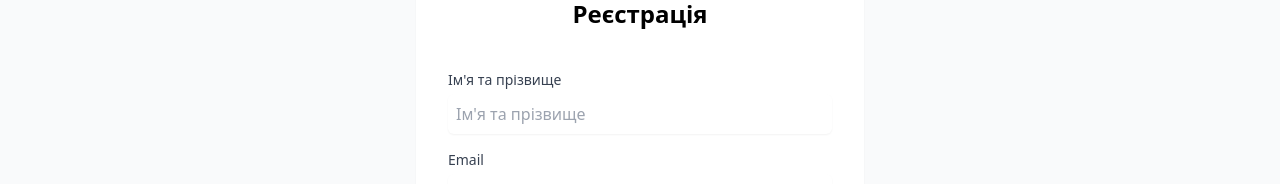
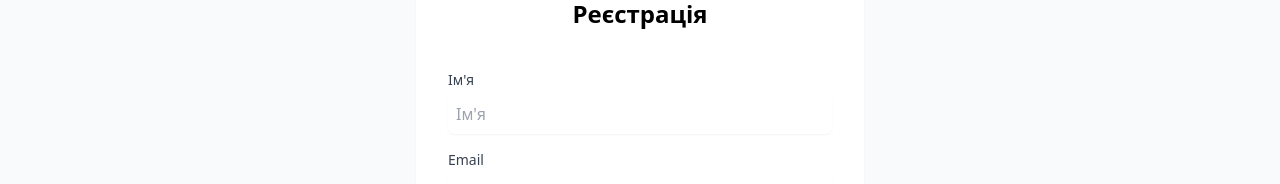
Before and after one commit to THE-GAME-PROJECTS/Team-3-CoworkingSpace-FE, a React (Vite) app: page /register in a window 1280 px wide. Shown: the part 276-460 px from the top of the page. Built offline with nearby package versions, Linux system fonts and the light colour scheme.

Commit message:
fixed register (username)

```diff
--- a/src/pages/Register.jsx
+++ b/src/pages/Register.jsx
@@ -93,7 +93,7 @@ export default function Register() {
         <form onSubmit={handleSubmit} className="space-y-4">
           <div>
             <label className="block text-sm font-medium text-gray-700">
-              Ім'я та прізвище
+              Ім'я
             </label>
             <input
               type="text"
@@ -104,7 +104,8 @@ export default function Register() {
                 fieldErrors.username ? "border-red-500" : ""
               }`}
               required
-              placeholder="Ім'я та прізвище"
+              placeholder="Ім'я"
+              minLength="2"
             />
 
             {fieldErrors.username && (
```
